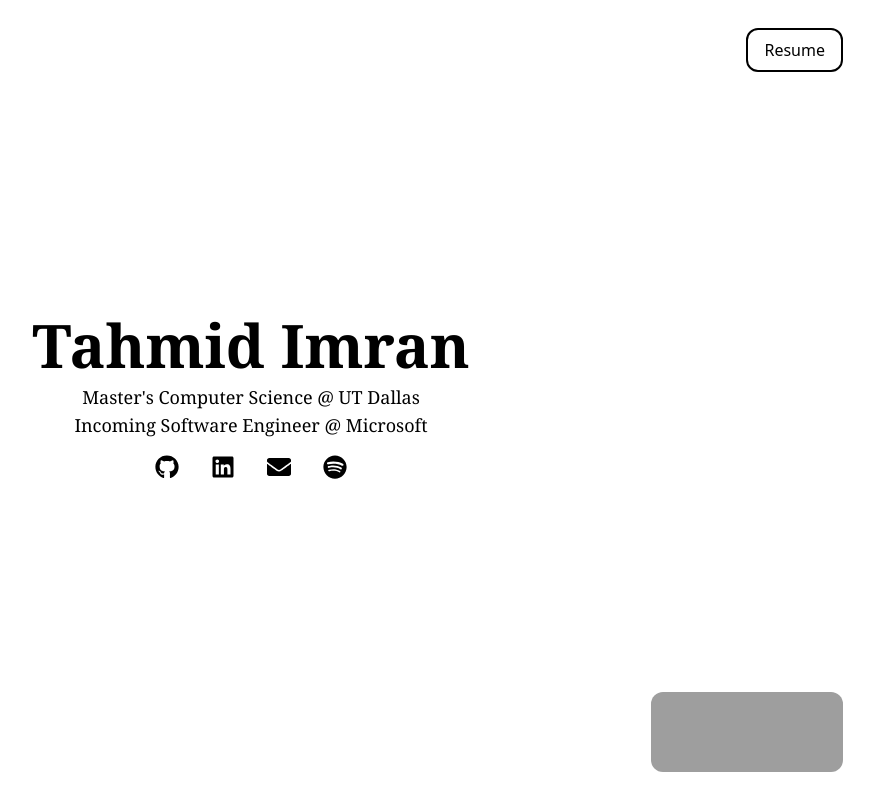
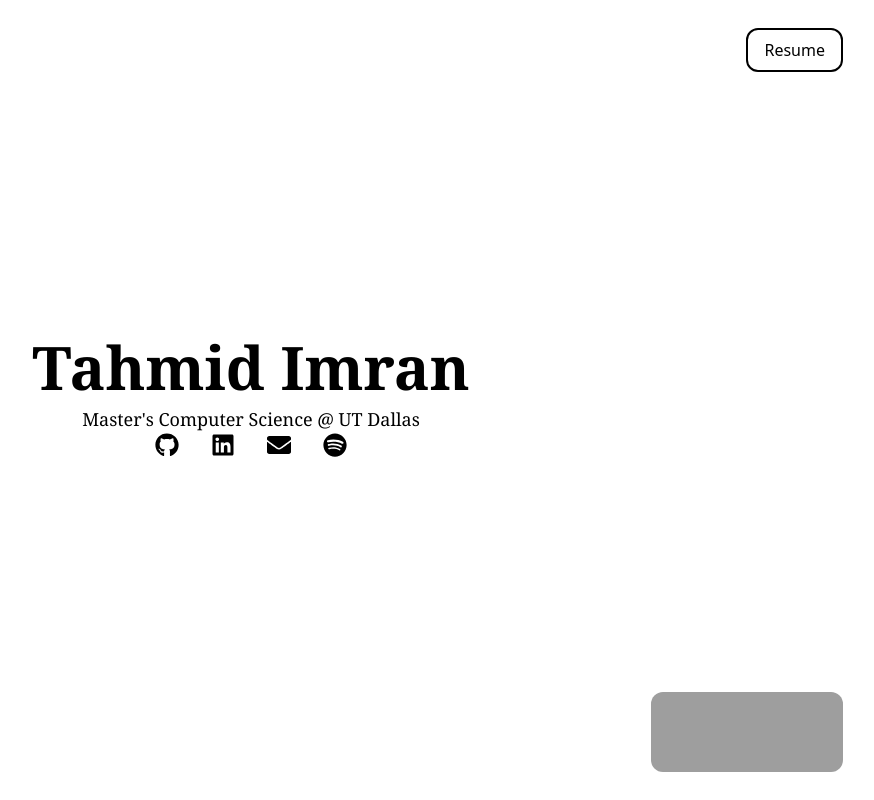
Before and after one commit to Tahmid2000/personal-portfolio-v2, a React (Create React App) app: page / in a window 1280 px wide. Shown: the whole page, without its empty margins (389-1263 px from the left). Built offline with nearby package versions, Linux system fonts and the light colour scheme; grey boxes are pictures that could not be loaded.

Commit message:
Remove headline

```diff
--- a/src/App.js
+++ b/src/App.js
@@ -13,12 +13,12 @@
           <div className="text-center">
             <h1 className="font-bold text-6xl mb-2">Tahmid Imran</h1>
             <h2 className="text-lg">Master's Computer Science @ <span class="">UT Dallas</span></h2>
-            <h2 className="text-lg mb-4">Incoming Software Engineer @ <span class="">Microsoft</span></h2>
+
             <div className="inline-flex text-2xl">
-              <a href="https://github.com/Tahmid2000" target="_blank" rel="noreferrer"><FaGithub className="mr-4 ml-4"/></a>
-              <a href="https://www.linkedin.com/in/tahmidimran/" target="_blank" rel="noreferrer"><FaLinkedin className="mr-4 ml-4"/></a>
-              <a href="mailto:tahmidimran1@gmail.com" target="_blank" rel="noreferrer"><FaEnvelope className="mr-4 ml-4"/></a>
-              <a href="https://open.spotify.com/user/tahmidimran2?si=e5d18fb90ed14920" target="_blank" rel="noreferrer"><FaSpotify className="mr-4 ml-4"/></a>
+              <a href="https://github.com/Tahmid2000" target="_blank" rel="noreferrer"><FaGithub className="mr-4 ml-4" /></a>
+              <a href="https://www.linkedin.com/in/tahmidimran/" target="_blank" rel="noreferrer"><FaLinkedin className="mr-4 ml-4" /></a>
+              <a href="mailto:tahmidimran1@gmail.com" target="_blank" rel="noreferrer"><FaEnvelope className="mr-4 ml-4" /></a>
+              <a href="https://open.spotify.com/user/tahmidimran2?si=e5d18fb90ed14920" target="_blank" rel="noreferrer"><FaSpotify className="mr-4 ml-4" /></a>
             </div>
             <div class="flex justify-center">
               <a className="cursor-pointer mt-4 transition duration-200 ease-in-out bg-white border-2 border-black py-2 px-4 w-32 rounded-xl hover:bg-black hover:text-white hover:border-black-500 block lg:hidden md:hidden" href={Pdf} target="_blank" rel="noreferrer">Resume</a>
@@ -30,5 +30,5 @@
 
   );
 }
-
+// <h2 className="text-lg mb-4">Incoming Software Engineer @ <span class="">Microsoft</span></h2>
 export default App;
```
